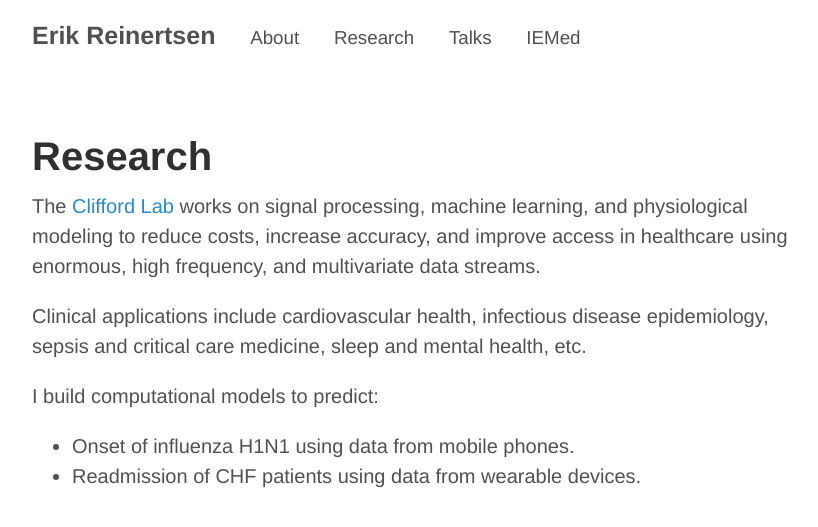
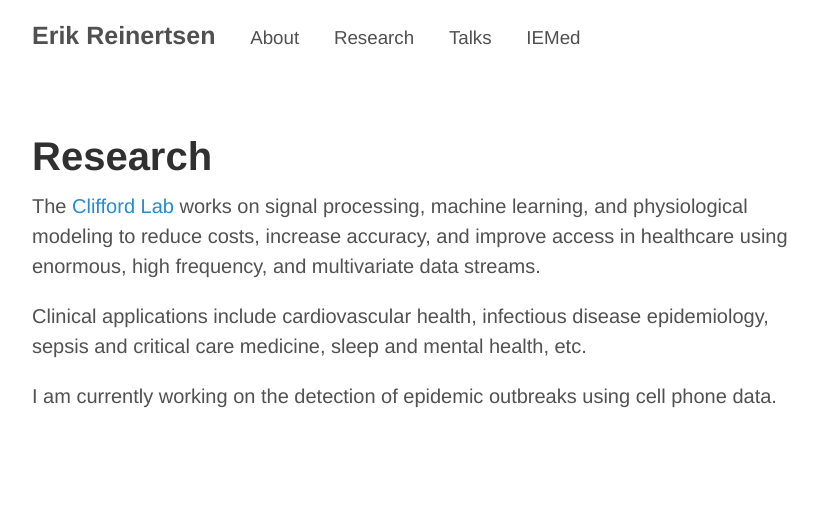
Before and after one commit to erikr/erikr.github.io, a Jekyll site: the page built from research.md, in a window 1280 px wide. Shown: the top 527 px of the page, without its empty margins (228-1046 px from the left). Built offline with Jekyll 4.4.1, drawn with Linux system fonts in a browser that asks for light colours; nearby versions of some CDN libraries.

Commit message:
revised research

```diff
--- a/research.md
+++ b/research.md
@@ -8,7 +8,4 @@ The [Clifford Lab](http://gdclifford.info) works on signal processing, machine l
 
 Clinical applications include cardiovascular health, infectious disease epidemiology, sepsis and critical care medicine, sleep and mental health, etc.
 
-I build computational models to predict:
-
-+ Onset of influenza H1N1 using data from mobile phones.
-+ Readmission of CHF patients using data from wearable devices.
+I am currently working on the detection of epidemic outbreaks using cell phone data.
```
